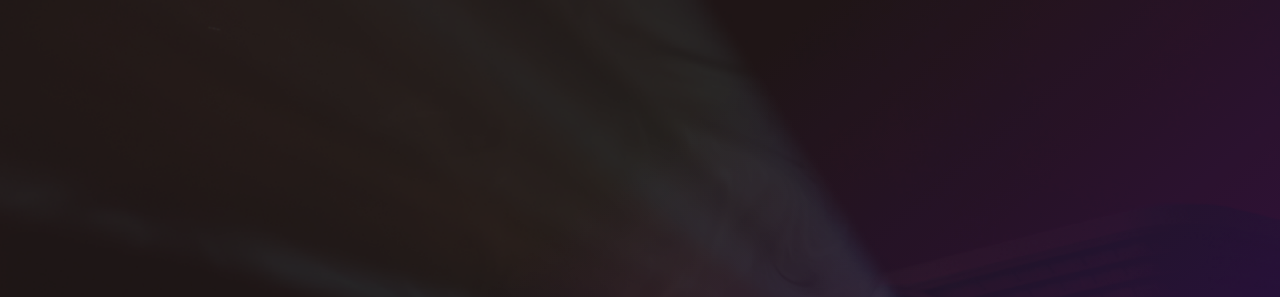
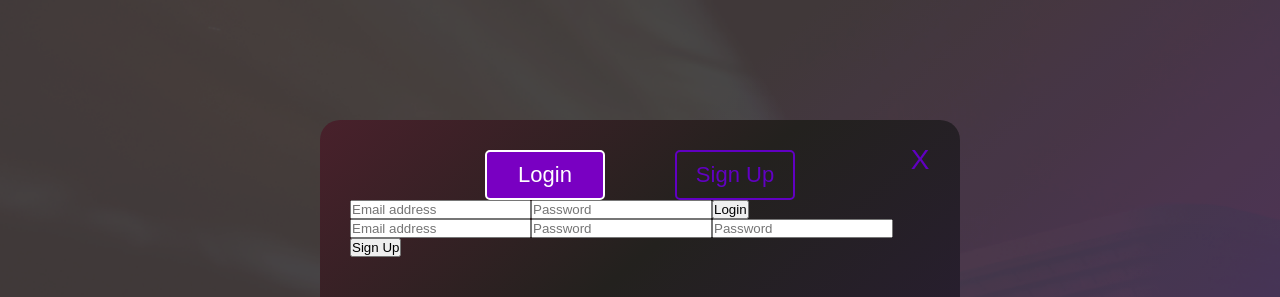
Before and after one commit to coderHTMLcss/movie-project, a website with bundled scripts: page src/index.html in a window 1280 px wide. Both pictures are taken after a click on the button "Log in". Shown: the top 297 px of the page. Built offline with nearby package versions, Linux system fonts and the light colour scheme; no server answers; files whose address does not match are found by name.

Commit message:
add files

```diff
--- a/src/index.html
+++ b/src/index.html
@@ -53,6 +53,18 @@
         </div>
     </section>
 
+    <div class="modal">
+        <div class="modal-wrapper">
+            <div class="tabs__modal-head">
+                <button data-head="login" class="tabs__modal-btn active">Login</button>
+                <button data-head="register" class="tabs__modal-btn">Sign Up</button>
+            </div>
+            <div class="tabs__modal-body"></div>
+            <button class="modal-close">X</button>
+        </div>
+    </div>
+
+    <script src="./js/main.min.js"></script>
 </body>
 
 </html>
--- a/src/js/components/Form/Form.js
+++ b/src/js/components/Form/Form.js
@@ -1,20 +1,31 @@
 import CreateElement from "../../utils/CreateElement.js";
 import { FIELDS_DATA } from "../../constans/root.js";
+import { FIELDS_DATA_REGISTER } from "../../constans/root.js";
 
-class Form {
-  render() {
+export default class Form {
+  constructor(parent) {
+    this.parent = parent;
+  }
+  renderFormLogin() {
+    const form = new CreateElement("form", {
+      className: "form-login",
+    }).render();
+
     FIELDS_DATA.forEach((field) => {
-      const label = new CreateElement("label", field).render();
       const input = new CreateElement("input", field);
-      label.append(input.render());
-      document.body.prepend(label);
+      form.append(input.render());
     });
-    const buttonSbm = new CreateElement("button", {
-      textContent: "Надіслати",
-      type: "submit",
+    this.parent.append(form);
+  }
+
+  renderFormRegistr() {
+    const form = new CreateElement("form", {
+      className: "form-register",
+    }).render();
+    FIELDS_DATA_REGISTER.forEach((value) => {
+      const input = new CreateElement("input", value);
+      form.append(input.render());
     });
-    document.body.prepend(buttonSbm.render());
+    this.parent.append(form);
   }
 }
-
-export const pageForm = new Form();
--- a/src/js/components/Modal/Modal.js
+++ b/src/js/components/Modal/Modal.js
@@ -1,37 +1,19 @@
-import CreateElement from "../../utils/CreateElement.js";
-import { MODAL_CONTENT } from "../../constans/root.js";
+import Form from "../Form/Form";
 
-class Modal {
+export default class Modal {
   render(btn) {
+    const modal = document.querySelector(".modal");
+
     btn.addEventListener("click", () => {
-      const wrapper = new CreateElement("div", {
-        className: "wrapper",
-      }).render();
-      const modal = new CreateElement("div", {
-        className: "modal",
-      }).render();
-      const modalContent = new CreateElement("span", {
-        className: "modal__content",
-        textContent: `${MODAL_CONTENT}`,
-      }).render();
-      const modalCloseBtn = new CreateElement("button", {
-        textContent: "X",
-        className: "modal__close",
-      }).render();
+      modal.classList.add("active");
 
-      modal.append(modalCloseBtn, modalContent);
-      wrapper.append(modal);
-      document.body.prepend(wrapper);
-
-      wrapper.addEventListener("click", (event) => {
-        if (event.target.classList.contains("wrapper")) {
-          event.target.remove();
-        } else if (event.target.classList.contains("modal__close")) {
-          event.target.parentElement.parentElement.remove();
+      document.querySelector(".modal").addEventListener("click", (event) => {
+        if (event.target.classList.contains("modal")) {
+          modal.classList.remove("active");
+        } else if (event.target.classList.contains("modal-close")) {
+          modal.classList.remove("active");
         }
       });
     });
   }
 }
-
-export const modalWindow = new Modal();
--- a/src/js/components/Modal/index.js
+++ /dev/null
@@ -1 +0,0 @@
-export { default } from "./Modal";
--- a/src/js/constans/root.js
+++ b/src/js/constans/root.js
@@ -9,13 +9,43 @@ export const FIELDS_DATA = [
   {
     type: "text",
     name: "username",
-    placeholder: "Ваше імя",
+    placeholder: "Email address",
     value: "",
+    required: true,
   },
   {
     type: "password",
     name: "password",
-    placeholder: "password",
+    placeholder: "Password",
     value: "",
+    required: true,
   },
+  { type: "submit", name: "submit", value: "Login" },
 ];
+
+export const FIELDS_DATA_REGISTER = [
+  {
+    type: "text",
+    name: "username",
+    placeholder: "Email address",
+    value: "",
+    required: true,
+  },
+  {
+    type: "password",
+    name: "password",
+    placeholder: "Password",
+    value: "",
+    required: true,
+  },
+  {
+    type: "password",
+    name: "password",
+    placeholder: "Password",
+    value: "",
+    required: true,
+  },
+  { type: "submit", name: "submit", value: "Sign Up" },
+];
+
+export const LOGIN_ROOT = document.querySelector(".button__primary--login");
--- a/src/js/main.js
+++ b/src/js/main.js
@@ -1,19 +1,21 @@
 import API from "./utils/Api";
-import { modalWindow } from "./components/Modal/Modal";
+
 import { API_URL, API_ROUTING } from "./constans/root";
-import { pageForm } from "./components/Form/Form";
 import { switchBody } from "./constans/root";
 import Switch from "./components/Switch/Switch";
+import { LOGIN_ROOT } from "./constans/root";
+import Modal from "./components/Modal/Modal";
+import Form from "./components/Form/Form";
 
-const modalBtnOpen = document.getElementById("modal-open");
+const formWrapper = document.querySelector(".tabs__modal-body");
+const form = new Form(formWrapper);
+form.renderFormLogin();
+form.renderFormRegistr();
 
-(async () => {
-  const api = new API(API_URL);
-  const data = await api.getRequest(API_ROUTING);
-  console.log(data);
-})();
+const modalWindow = new Modal();
+modalWindow.render(LOGIN_ROOT);
 
 const switchToggle = new Switch();
 switchToggle.toggle(switchBody);
-
+//
 // modalWindow.render(modalBtnOpen);
--- a/src/scss/components/modal.scss
+++ b/src/scss/components/modal.scss
@@ -1,46 +1,80 @@
-.wrapper {
-  position: fixed;
-  inset: 0;
-  display: flex;
-  align-items: center;
-  justify-content: center;
-  background-color: $color-grey;
+.modal {
+  display: none;
+}
+.modal.active {
+  display: block;
+  position: absolute;
+  top: 50%;
+  left: 50%;
+  transform: translate(-50%, -50%);
+  width: 100%;
+  height: 100%;
+  background-color: $color-white--modal;
 }
 
-.modal {
-  width: 35%;
-  padding: 20px 40px 40px;
+.modal-wrapper {
+  padding: 30px 30px;
+  width: 50%;
+  height: 70%;
+  position: absolute;
+  top: 50%;
+  left: 50%;
+  transform: translate(-50%, -50%);
   display: flex;
   flex-direction: column;
-  border-radius: 15px;
-  background-color: $color-dark;
+  align-items: center;
+  justify-content: flex-start;
+  border-radius: 20px;
 
-  &__close {
-    display: block;
-    width: 30px;
-    height: 30px;
+  background: linear-gradient(
+    320deg,
+    rgb(58 17 119) -98.01%,
+    rgb(35, 33, 30) 63%,
+    #e91e63 258.28%
+  );
+
+  .modal-close {
+    position: absolute;
+    top: 20px;
+    right: 20px;
+    font-size: 28px;
+    width: 40px;
+    height: 40px;
+    background-color: transparent;
+    border: none;
     cursor: pointer;
-    align-self: flex-end;
-    font-size: 20px;
-    color: $color-purple--light;
-    background-color: $color-white;
-    border: none;
-    border-radius: 18px;
-    outline: none;
-
-    transition: background-color 0.7s, color 0.7s;
+    color: $color-purple;
+    transition: font-size 0.3s ease-in;
   }
 
-  &__content {
-    font-family: Verdana, Geneva, Tahoma, sans-serif;
-    font-size: 24px;
-    line-height: 32px;
-    font-weight: 400;
-    color: $color-white;
+  .modal-close:hover {
+    font-size: 35px;
+  }
+}
+
+.tabs {
+  &__modal-head {
+    display: flex;
+    align-items: center;
+    column-gap: 70px;
   }
 
-  &__close:hover {
-    background-color: $color-purple;
+  &__modal-btn {
+    padding: 11px 17px;
+    width: 120px;
+    border: 2px solid $color-purple;
+    outline: none;
+    cursor: pointer;
+    align-items: center;
+    border-radius: 5px;
+    @include text(22px, 24px, 500, $color-purple);
+
+    background-color: transparent;
+  }
+
+  &__modal-btn.active {
+    background-color: $color-purple--light;
     color: $color-white;
+    border: 2px solid $color-white;
   }
 }
--- a/src/scss/helpers/variables.scss
+++ b/src/scss/helpers/variables.scss
@@ -4,6 +4,7 @@ $color-purple: #6100c2;
 $color-purple--light: #7900c2;
 $color-dark: #37312a;
 $color-white--gradient: rgba(255, 255, 255, 62%);
+$color-white--modal: rgba(255, 255, 255, 15%);
 $color-grey: #969696;
 $color-white: #ffffff;
 $color-sidebar: #21201e;
--- a/src/scss/main.scss
+++ b/src/scss/main.scss
@@ -11,4 +11,4 @@
 @import "components/hero.scss";
 @import "components/header.scss";
 @import "components/main.scss";
-// @import "./components/";
+@import "./components/modal.scss";
```
Also changed, not shown: prod/index.html (+12 -0 lines), prod/img/picture/photo_2023-04-30_12-38-54.jpg (deleted), prod/js/main.min.js, prod/style/main.css, src/image/picture/photo_2023-04-30_12-38-54.jpg (deleted), 1 other file.
